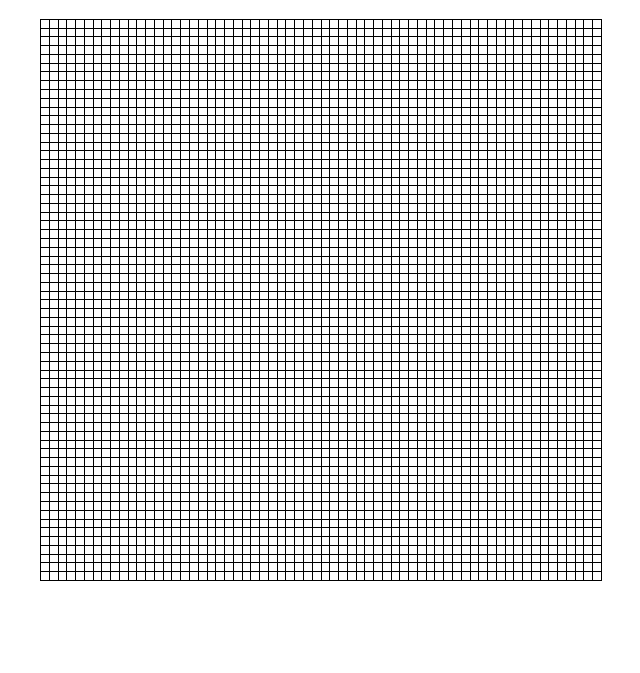
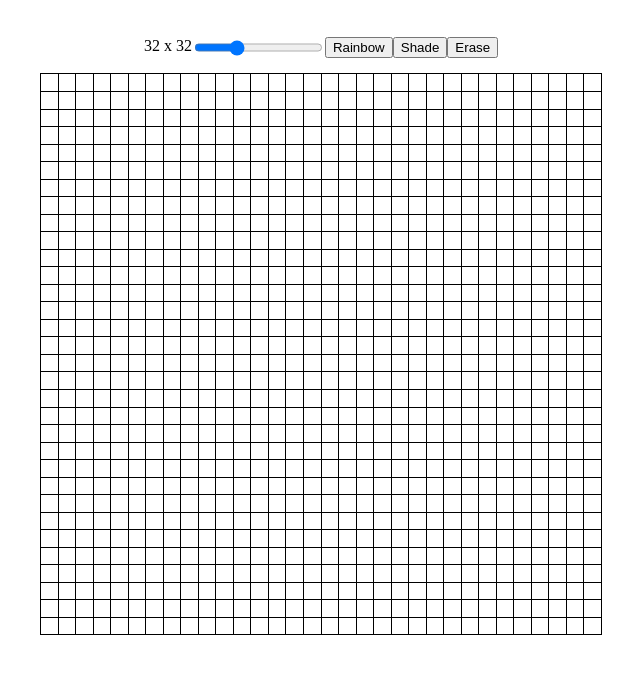
Before and after one commit to micsiw/etch-a-sketch, a plain HTML site: page index.html in a window 1280 px wide. Shown: the part 61-734 px from the top of the page, without its empty margins (319-959 px from the left). Drawn offline with Linux system fonts and the light colour scheme.

Commit message:
added working slider to adjust grid size up to 80 squares

```diff
--- a/index.html
+++ b/index.html
@@ -11,6 +11,13 @@
 <body>
     <h1>Etch a Sketch</h1>
     <div class="main">
+        <div class="settings">
+            <div class="grid-size-info">32 x 32</div>
+            <input type="range" min="10" max="80" value="32" class="slider">
+            <button class="button button-rainbow">Rainbow</button>
+            <button class="button button-shade">Shade</button>
+            <button class="button button-erase">Erase</button>
+        </div>
         <div class="grid-square"></div>
     </div>
 </body>
--- a/script.js
+++ b/script.js
@@ -1,20 +1,43 @@
-let squaresPerSide = 64;
+const gridSquare = document.querySelector('.grid-square');
+const slider = document.querySelector('.slider');
+const gridSizeInfo = document.querySelector('.grid-size-info');
 
-const gridSquare = document.querySelector('.grid-square');
-gridSquare.style.gridTemplateColumns = "repeat(" + squaresPerSide + ", auto)";
+let squaresPerSide = slider.value;
 
+slider.oninput = function() {
+    resetGrid();
+    squaresPerSide = slider.value;
+    drawGrid(squaresPerSide);
+}
 
+function drawGrid(squaresPerSide) {
 
     for (c = 0; c < Math.pow(squaresPerSide, 2); c++) {
         let cell = document.createElement('div');
         gridSquare.appendChild(cell).className = 'cell';
     }
 
+    gridSquare.style.gridTemplateColumns = "repeat(" + squaresPerSide + ", auto)";
+    gridSizeInfo.innerHTML = squaresPerSide + " x " + squaresPerSide;
+
     const cells = document.querySelectorAll('.cell');
 
-/*cells.forEach((cell) => {
+    cells.forEach((cell) => {
         cell.addEventListener('mouseover', () => {
         cell.style.backgroundColor = 'black'
         });
+    });
+}
 
-});*/
+function resetGrid() {
+    const cells = document.querySelectorAll('.cell');
+
+    if (cells.length > 0) {
+
+        for(var i = 0; i < cells.length; i++){
+            cells[i].parentNode.removeChild(cells[i]);
+        }
+    }
+}
+
+drawGrid(squaresPerSide);
--- a/style.css
+++ b/style.css
@@ -3,25 +3,30 @@ body {
 }
 
 h1 {
-    text-align
-    : center;
+    text-align: center;
+    margin-bottom: 40px;
 }
 
 .main {
     display: flex;
-    justify-content: center;
+    flex-direction: column;
+    align-items: center;
+}
+
+.settings {
+    display: flex;
 }
 
 .grid-square {
     display: grid;
     width: 70vh;
     height: 70vh;
+    margin-top: 15px;
     background-color: black;
     border: 1px solid black;
     grid-gap: 1px;
 }
 
 .cell {
-
     background-color: white;
 }
```
Lines whose indentation alone changed are shown as unchanged.
